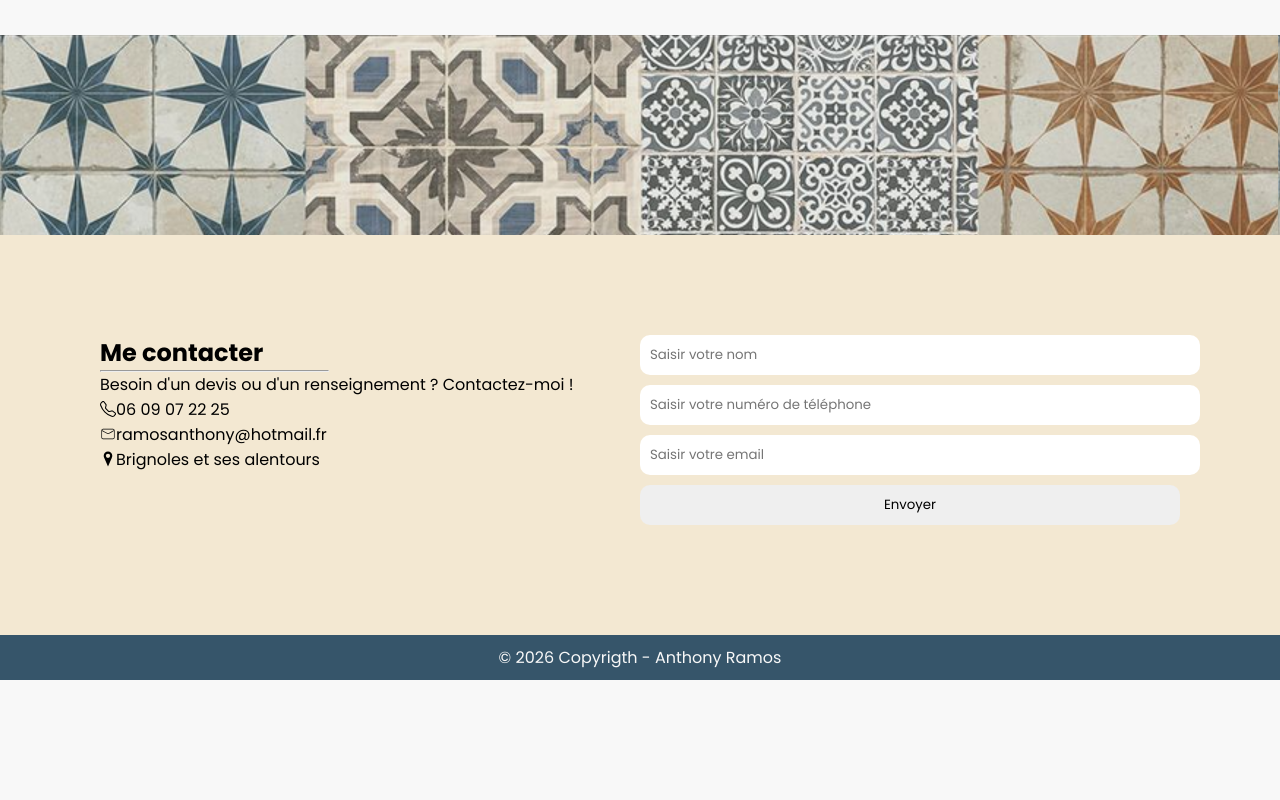
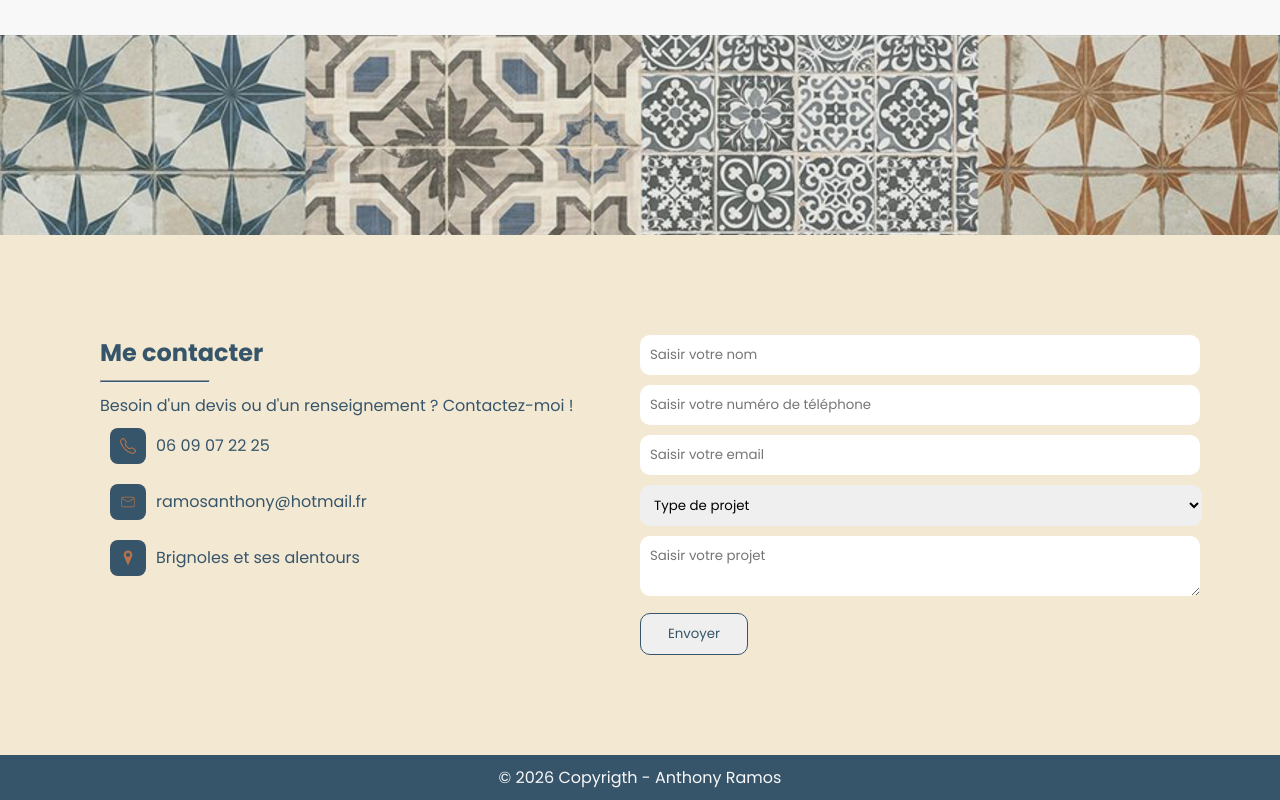
Before and after one commit to gaelramos-ship-i/carellage, a React (Vite) app: page / in a window 1280 px wide. Shown: the part 517-1317 px from the top of the page. Before the commit the page ends 1197 px from the top, so only its background shows below. Built offline with nearby package versions, Linux system fonts and the light colour scheme.

Commit message:
maj contact

```diff
--- a/src/pages/Contact.jsx
+++ b/src/pages/Contact.jsx
@@ -9,12 +9,16 @@ function Contact() {
     const [nom, setNom] = useState("");
     const [telephone, setTelephone] = useState("");
     const [email, setEmail] = useState("");
+    const [type, setType] = useState("");
+    const [projet, setProjet] = useState("");
 
     const handleSubmit = (e) => {
         e.preventDefault();
         console.log("Nom :", nom);
         console.log("Téléphone :", telephone);
         console.log("Email :", email);
+        console.log("Type de projet :", type);
+        console.log("Projet :", projet);
     };
 
     return (
@@ -66,6 +70,26 @@ function Contact() {
                             onChange={(e) => setEmail(e.target.value)}
                         />
                     </div>
+                    <div>
+                        <select
+                            value={type}
+                            onChange={(e) => setType(e.target.value)}
+                        >
+                            <option value="" disabled>Type de projet</option>
+                            <option value="Carrelage intérieur">Carrelage intérieur</option>
+                            <option value="Terrase / extérieur">Terrase / extérieur</option>
+                            <option value="Rénovation">Rénovation</option>
+                            <option value="Autre">Autre</option>
+                        </select>
+                    </div>
+                    <div>
+                        <textarea
+                            type="text"
+                            placeholder="Saisir votre projet"
+                            value={projet}
+                            onChange={(e) => setProjet(e.target.value)}
+                        />
+                    </div>
                     <button type="submit">Envoyer</button>
                 </form>
             </div>
--- a/src/styles/contact.scss
+++ b/src/styles/contact.scss
@@ -8,27 +8,50 @@
 
 .contact{
     width: 50%;
+    color: $back-color;
     hr{
-        width: 42%;
+        width: 20%;
+        height: 1px;
+        background: $back-color;
+        margin: 10px 0;
     }
     article{
         display: flex;
         align-items: center;
     }
+    .icons svg{
+        padding: 10px;
+        background: $back-color;
+        border-radius: 8px;
+        margin: 10px;
+        color: $color-title;
+    }
 }
 
 .formulaire{
     width: 50%;
-    input, button{
+    input, textarea, select{
         width: 100%;
         border-radius: 10px;
         border: none;
         padding: 10px;
         margin-bottom: 10px;
     }
+    select{
+        width: 104%;
+    }
+    button{
+        color: $back-color;
+        border: solid 1px $back-color;
+        border-radius: 10px;
+        padding: 10px;
+        width: 20%;
+        transition: 0.3s ease-out;
+    }
     button:hover{
         opacity: 0.7;
         color: $color-title;
-        border: solid 1px $hover-color;
+        border: solid 1px $color-title;
+        transition: 0.3s ease-out;
     }
 }
```
